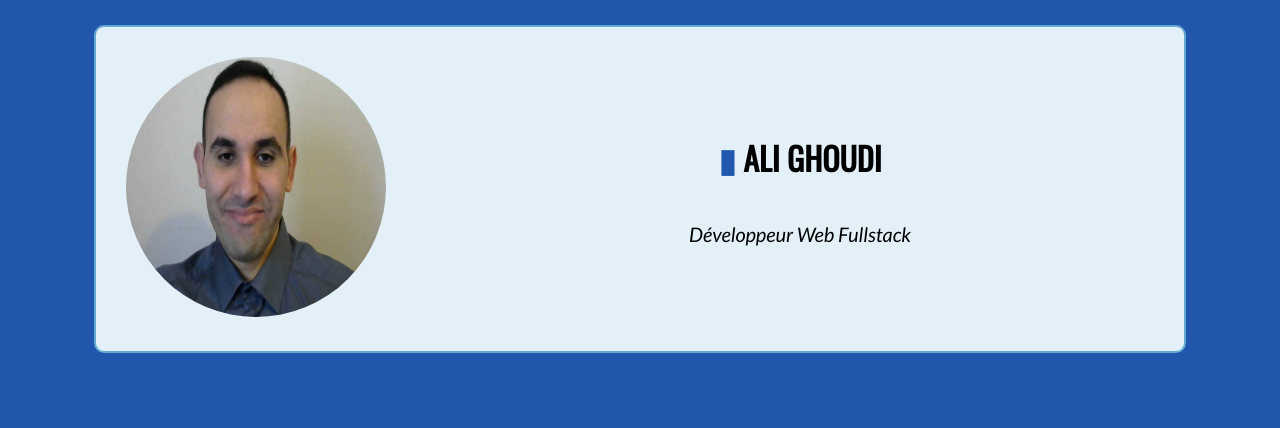
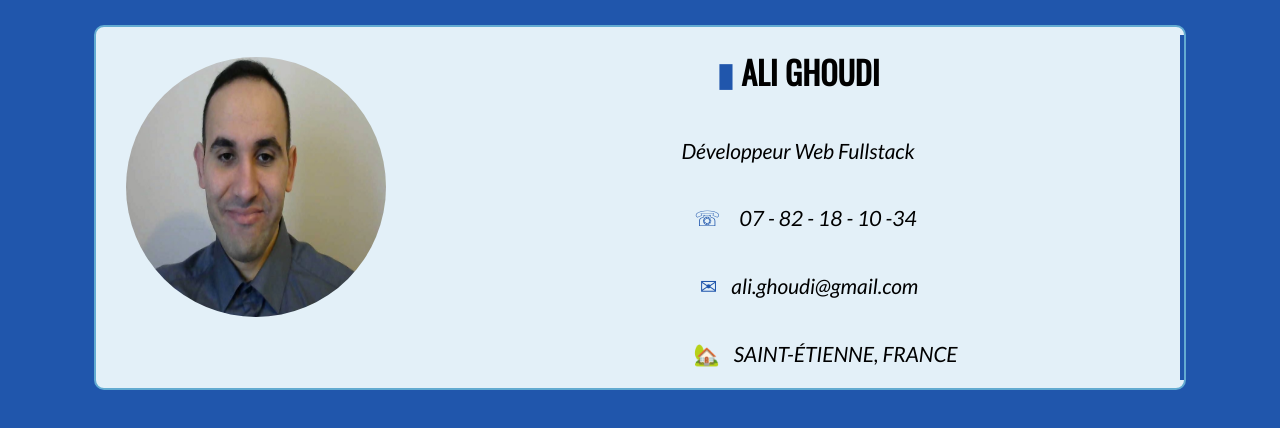
Before and after one commit to AGhoudi/My_Resume, a React (Create React App) app: page / in a window 1280 px wide. Shown: the top 428 px of the page. Built offline with nearby package versions, Linux system fonts and the light colour scheme.

Commit message:
added some informations, need to restructure the codebase

```diff
--- a/src/App.css
+++ b/src/App.css
@@ -55,5 +55,23 @@ span {
 p {
     text-align: center;
     font-family: 'Lato', sans-serif;
-    font-size: 20px;
+    font-size: 21px;
 }
+
+.phone {
+    padding: 0 15px;
+}
+
+.mail {
+    padding: 0 10px;
+    margin-left: 12px;
+}
+
+.home {
+    padding: 0 10px;
+    margin-left: 45px;
+}
+
+hr {
+    border: 2px solid #2056ac
+}
--- a/src/App.js
+++ b/src/App.js
@@ -6,14 +6,20 @@ function App() {
   return (
     <div className="App">
         <div className="main_content">
-            <div class="picture">
+            <div className="picture">
                 <img  src={logo} alt="cv_picture"/>
             </div>
-            <div class="work">
+            <div className="work">
                 <h1><span>&#9646;</span> ALI GHOUDI</h1>
-                <p class="description">Développeur Web Fullstack</p>
+                <p className="description">Développeur Web Fullstack</p>
+                <p><span className="phone">&#9743;</span> 07 - 82 - 18 - 10 -34</p>
+                <p><span className="mail">&#9993;</span> ali.ghoudi@gmail.com</p>
+                <p><span className="home" role="img" aria-label="house">&#127969;</span> SAINT-ÉTIENNE, FRANCE</p>
+
             </div>
+            <hr/>
         </div>
+
       {/* <div className="main_content">
           <div class="picture">
                 <img width="100%" height="260px"  src={logo} alt="cv_picture"/>
```
